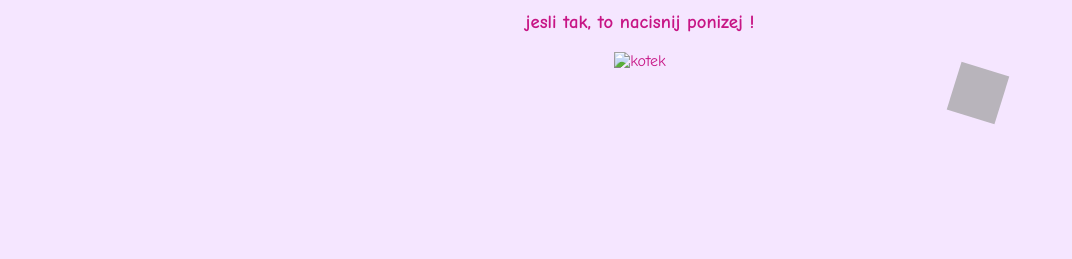
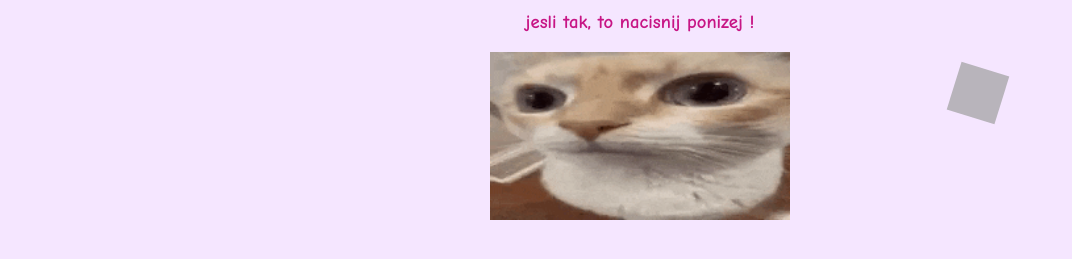
Before and after one commit to blikowski/lubiekotki, a plain HTML site: page index.html in a window 1280 px wide. Shown: the part 135-394 px from the top of the page, without its empty margins (0-1072 px from the left). Drawn offline with Linux system fonts and the light colour scheme; grey boxes are pictures that could not be loaded.

Commit message:
Update index.html

```diff
--- a/index.html
+++ b/index.html
@@ -108,7 +108,7 @@
     <h1>czesc towarzyszu!</h1>
     <h2>jestes gotowy na zobaczenie moich kotków? :3</h2>
     <h3>jesli tak, to nacisnij ponizej !</h3>
-    <img src='media/images/intro.gif' alt='kotek' />
+    <img src='media/intro.gif' alt='kotek' />
   </div>
   <div class='logout-messages'></div>
 
```
